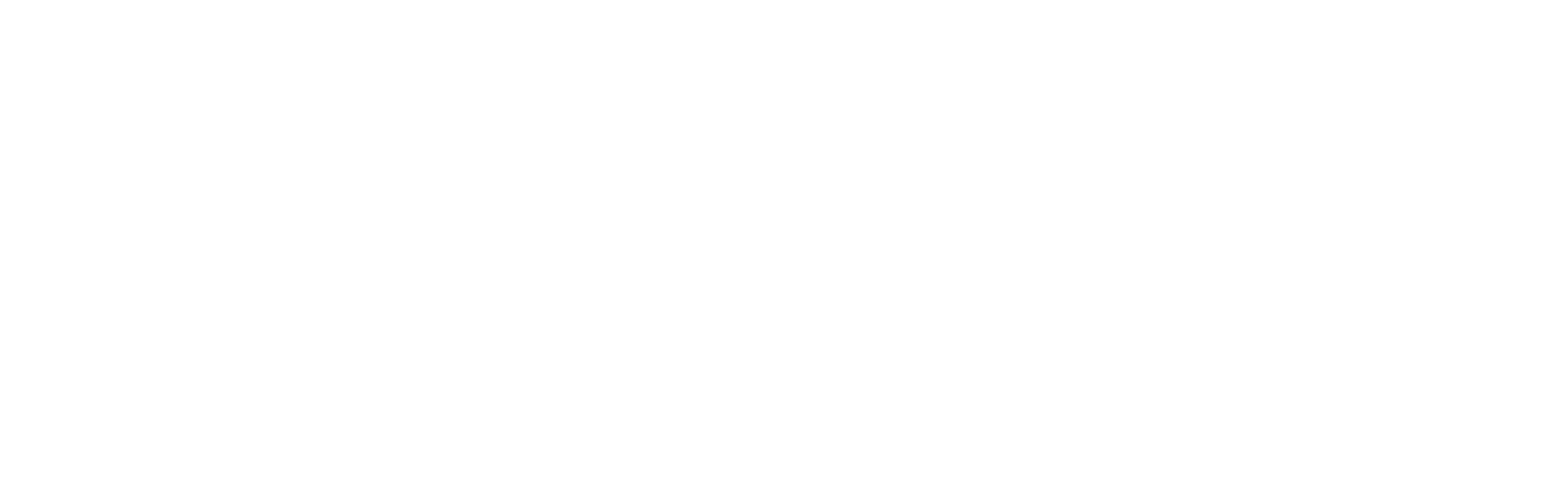
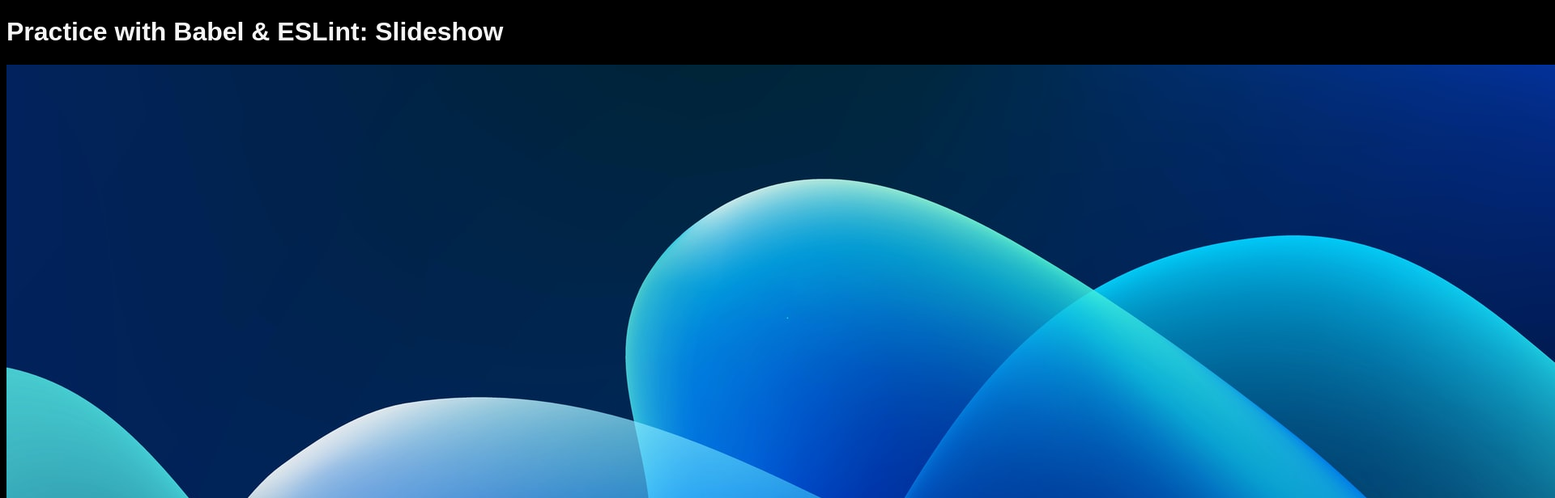
Before and after one commit to LeslieTepale/LeslieTepale-PracticeBabel, a website: page docs/index.html in a window 1280 px wide. Shown: the top 616 px of the page at 81% size, 1920 px wide, since content can reach past the window. Drawn offline with Linux system fonts and the light colour scheme.

Commit message:
Slideshow is completed

```diff
--- a/docs/css/main.css
+++ b/docs/css/main.css
@@ -0,0 +1,12 @@
+[data-component="slideshow"] .slide {
+    display: none;
+}
+
+[data-component="slideshow"] .slide.active {
+    display: block;
+}
+body{
+    background-color: black;
+    color: whitesmoke;
+    font-family: sans-serif, Verdana;
+}
--- a/docs/index.html
+++ b/docs/index.html
@@ -2,9 +2,24 @@
 <html lang="en">
 <head>
     <meta charset="UTF-8">
-    <title>Slideshow with ESLint</title>
+    <title>Slideshow</title>
+    <link rel="stylesheet" href="css/main.css">
 </head>
 <body>
-
+<h1>Practice with Babel & ESLint: Slideshow</h1>
+<div id="slideshow-example" data-component="slideshow">
+    <div role="list">
+        <div class="slide">
+            <img src="images/bluepurple.jpg" alt="">
+        </div>
+        <div class="slide">
+            <img src="images/navyblue.jpg" alt="">
+        </div>
+        <div class="slide">
+            <img src="images/reddesign.jpg" alt="">
+        </div>
+    </div>
+</div>
+<script src="slideshow.js"></script>
 </body>
 </html>
--- /dev/null
+++ b/docs/slideshow.js
@@ -0,0 +1,25 @@
+var slideshows = document.querySelectorAll('[data-component="slideshow"]');
+
+// Apply to all slideshows that you define with the markup wrote
+slideshows.forEach(initSlideShow);
+
+function initSlideShow(slideshow) {
+
+    var slides = document.querySelectorAll(`#${slideshow.id} [role="list"] .slide`); // Get an array of slides
+
+    var index = 0, time = 5000;
+    slides[index].classList.add('active');
+
+    setInterval( () => {
+        slides[index].classList.remove('active');
+
+        //Go over each slide incrementing the index
+        index++;
+
+        // If you go over all slides, restart the index to show the first slide and start again
+        if (index === slides.length) index = 0;
+
+        slides[index].classList.add('active');
+
+    }, time);
+}
```
Also changed, not shown: docs/images/bluepurple.jpg (added), docs/images/navyblue.jpg (added), docs/images/reddesign.jpg (added).
